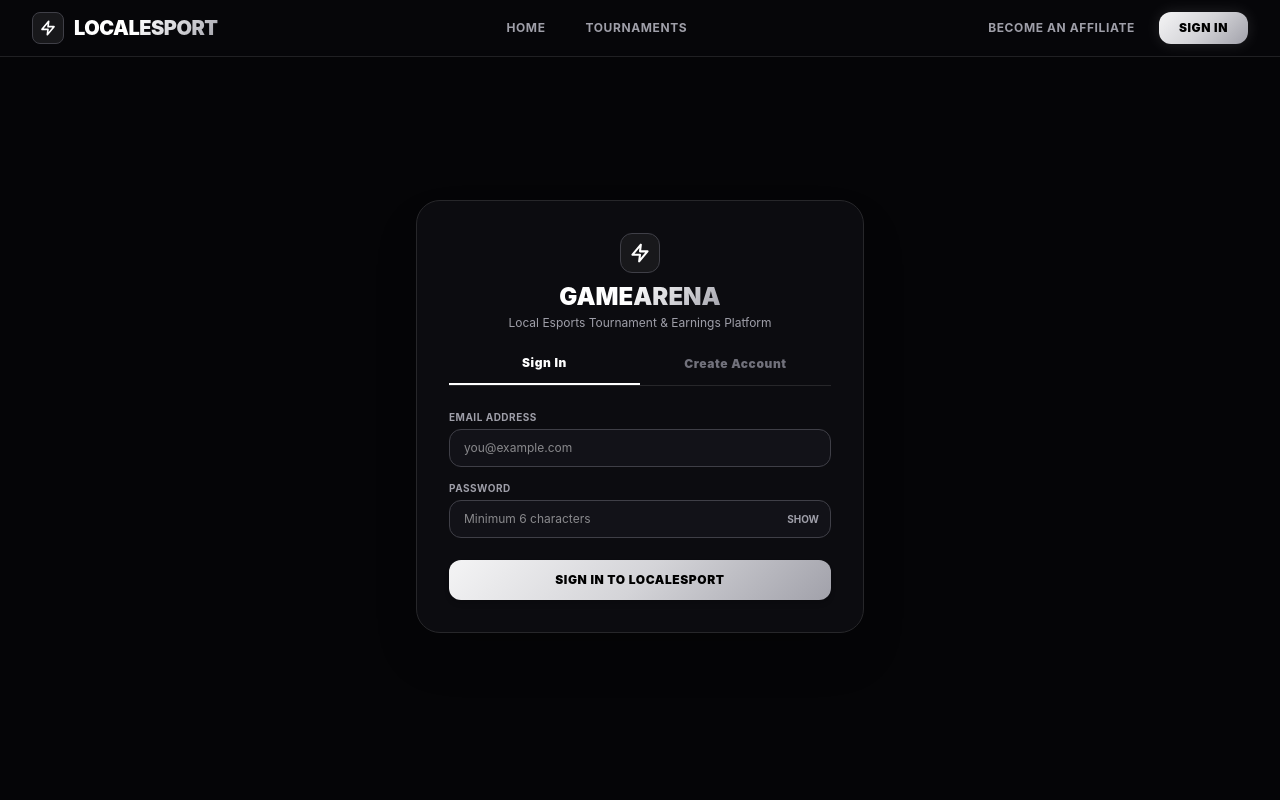
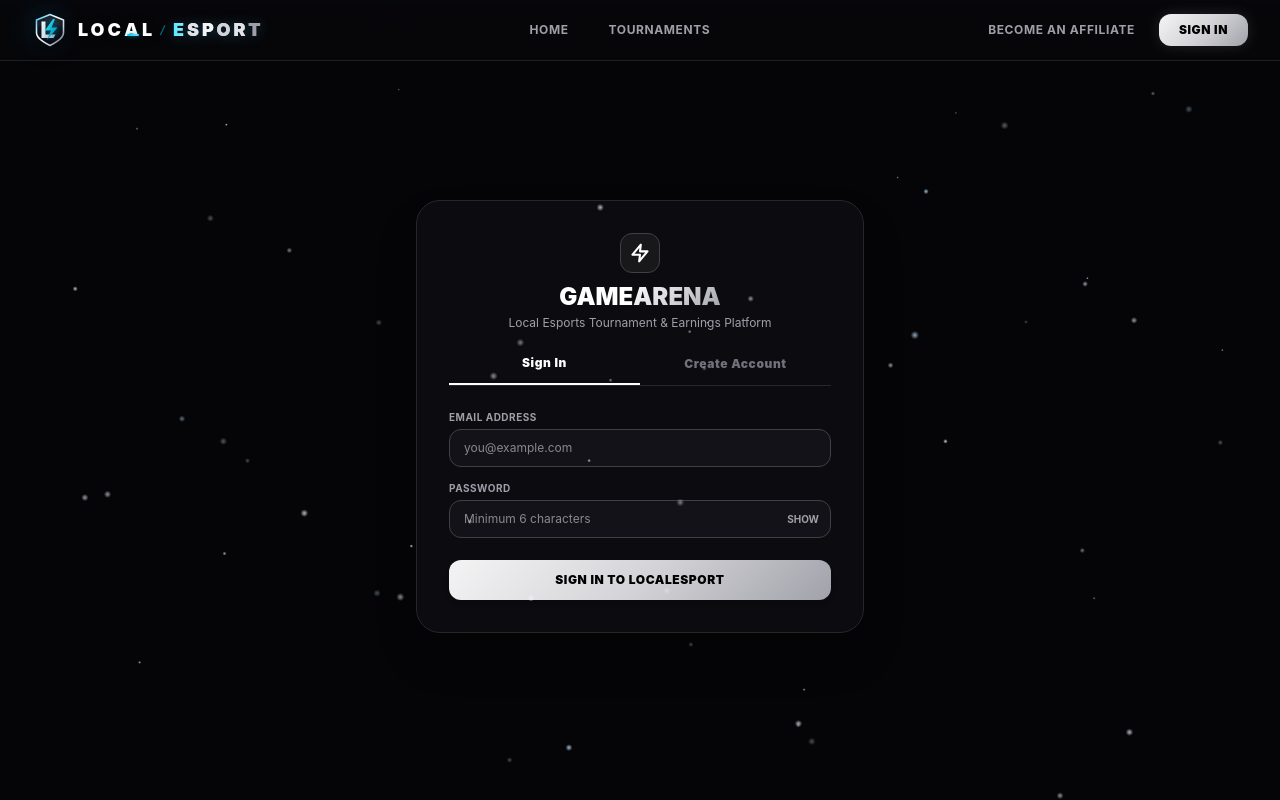
Before and after one commit to jaydeepmangaliya/Tournament, a React (Vite) app in the folder FE/: page /login in a window 1280 px wide. Built offline with nearby package versions, Linux system fonts and the light colour scheme.

Commit message:
feat(branding): esports crest emblem logo, stylized brand typography, and seamless auto-snowfall winter atmosphere

```diff
--- a/FE/src/App.jsx
+++ b/FE/src/App.jsx
@@ -11,6 +11,7 @@ import AffiliateDashboard from './components/AffiliateDashboard';
 import ReferAndEarn from './components/ReferAndEarn';
 import AdminDashboard from './components/AdminDashboard';
 import AdminLogin from './components/AdminLogin';
+import WinterEffect from './components/WinterEffect';
 
 const App = () => {
   const location = useLocation();
@@ -37,6 +38,7 @@ const App = () => {
 
   return (
     <div className="bg-[#0a0a0e] min-h-screen text-white">
+      {!isAdminRoute && <WinterEffect />}
       {!isAdminRoute && <Header />}
       <Routes>
         <Route path="/" element={<Home />} />
--- /dev/null
+++ b/FE/src/components/BrandLogo.jsx
@@ -0,0 +1,129 @@
+import React from 'react';
+
+export default function BrandLogo({ size = 'md', showTagline = false, className = '' }) {
+  // Size presets
+  const iconSizes = {
+    sm: 'w-7 h-7',
+    md: 'w-9 h-9',
+    lg: 'w-12 h-12',
+  };
+
+  const textSizes = {
+    sm: 'text-sm tracking-[0.14em]',
+    md: 'text-base sm:text-lg tracking-[0.16em]',
+    lg: 'text-xl sm:text-2xl tracking-[0.18em]',
+  };
+
+  return (
+    <div className={`flex items-center space-x-2.5 select-none ${className}`}>
+      {/* 1. HIGH-TIER ESPORTS CREST EMBLEM */}
+      <div className={`relative ${iconSizes[size] || iconSizes.md} flex-shrink-0 group`}>
+        {/* Ambient Back Glow */}
+        <div className="absolute inset-0 bg-gradient-to-br from-cyan-500/30 via-sky-500/10 to-transparent rounded-xl blur-md group-hover:blur-lg transition-all duration-300" />
+
+        {/* Outer Shield Frame */}
+        <svg
+          viewBox="0 0 36 36"
+          fill="none"
+          xmlns="http://www.w3.org/2000/svg"
+          className="w-full h-full relative z-10 drop-shadow-[0_2px_8px_rgba(0,0,0,0.8)] transition-transform duration-300 group-hover:scale-105"
+        >
+          <defs>
+            {/* Metallic Silver Rim Gradient */}
+            <linearGradient id="shieldRim" x1="0%" y1="0%" x2="100%" y2="100%">
+              <stop offset="0%" stopColor="#38bdf8" />
+              <stop offset="40%" stopColor="#ffffff" />
+              <stop offset="70%" stopColor="#cbd5e1" />
+              <stop offset="100%" stopColor="#475569" />
+            </linearGradient>
+
+            {/* Deep Obsidian Background */}
+            <linearGradient id="shieldBg" x1="50%" y1="0%" x2="50%" y2="100%">
+              <stop offset="0%" stopColor="#12141f" />
+              <stop offset="100%" stopColor="#08080d" />
+            </linearGradient>
+
+            {/* Monogram "L" Metallic Gradient */}
+            <linearGradient id="monogramL" x1="0%" y1="0%" x2="100%" y2="100%">
+              <stop offset="0%" stopColor="#ffffff" />
+              <stop offset="50%" stopColor="#e2e8f0" />
+              <stop offset="100%" stopColor="#94a3b8" />
+            </linearGradient>
+
+            {/* Electric Cyan Lightning Core */}
+            <linearGradient id="lightningBolt" x1="0%" y1="0%" x2="100%" y2="100%">
+              <stop offset="0%" stopColor="#67e8f9" />
+              <stop offset="50%" stopColor="#06b6d4" />
+              <stop offset="100%" stopColor="#0284c7" />
+            </linearGradient>
+          </defs>
+
+          {/* Hexagonal Shield Body */}
+          <path
+            d="M18 2.5 L31.5 8 V21 C31.5 27.5 18 33.5 18 33.5 C18 33.5 4.5 27.5 4.5 21 V8 L18 2.5 Z"
+            fill="url(#shieldBg)"
+            stroke="url(#shieldRim)"
+            strokeWidth="1.6"
+            strokeLinejoin="round"
+          />
+
+          {/* Faceted Top Reflection Accent */}
+          <path
+            d="M18 3.5 L30 8.5 V15 L18 10 L6 15 V8.5 L18 3.5 Z"
+            fill="white"
+            fillOpacity="0.05"
+          />
+
+          {/* Bold Monogram "L" Cradle */}
+          <path
+            d="M9.5 9.5 H13.5 V22.5 H23.5 L21.5 26 H9.5 V9.5 Z"
+            fill="url(#monogramL)"
+          />
+
+          {/* Electric Neon Apex Lightning Slashing Through Center */}
+          <path
+            d="M21 7 L13 18.5 H19 L15 28 L25.5 15.5 H19.5 L23 7 Z"
+            fill="url(#lightningBolt)"
+            className="filter drop-shadow-[0_0_4px_rgba(6,182,212,0.8)]"
+          />
+        </svg>
+      </div>
+
+      {/* 2. STYLIZED ESPORTS BRAND TYPOGRAPHY */}
+      <div className="flex flex-col justify-center">
+        <div className={`font-black uppercase flex items-center leading-none ${textSizes[size] || textSizes.md}`}>
+          {/* "LOCAL" - Razor sharp arctic white with custom styled apex 'A' */}
+          <span className="text-white drop-shadow-[0_1px_4px_rgba(0,0,0,0.8)] flex items-center">
+            <span>LOC</span>
+            {/* Styled Apex Character 'A' with cyan cross-notch */}
+            <span className="relative inline-block mx-[0.5px]">
+              <span className="text-white">A</span>
+              <span className="absolute bottom-[3px] left-[15%] right-[15%] h-[2px] bg-gradient-to-r from-cyan-400 to-sky-300 rounded-full shadow-[0_0_4px_rgba(6,182,212,0.8)]" />
+            </span>
+            <span>L</span>
+          </span>
+
+          {/* Futuristic Micro-Separator */}
+          <span className="mx-1 text-cyan-400/50 font-mono text-xs select-none">/</span>
+
+          {/* "ESPORT" - Metallic Silver-Chrome with Electric Ice Sheen */}
+          <span className="relative inline-block font-black bg-gradient-to-r from-cyan-300 via-slate-100 to-zinc-400 bg-clip-text text-transparent drop-shadow-[0_1px_6px_rgba(56,189,248,0.25)]">
+            <span>E</span>
+            <span className="text-zinc-200">S</span>
+            <span className="text-zinc-100">P</span>
+            <span className="text-zinc-300">O</span>
+            <span className="text-zinc-200">R</span>
+            <span className="text-zinc-400">T</span>
+          </span>
+        </div>
+
+        {/* Optional Micro Tagline */}
+        {showTagline && (
+          <span className="text-[8px] font-bold tracking-[0.25em] uppercase text-zinc-400 mt-0.5">
+            Competitive Gaming Arena
+          </span>
+        )}
+      </div>
+    </div>
+  );
+}
--- a/FE/src/components/Header.jsx
+++ b/FE/src/components/Header.jsx
@@ -2,6 +2,7 @@ import React, { useState, useEffect } from 'react';
 import { Link, useNavigate, useLocation } from 'react-router-dom';
 import axios from 'axios';
 import WalletModal from './WalletModal';
+import BrandLogo from './BrandLogo';
 
 const Header = () => {
   const [mobileOpen, setMobileOpen] = useState(false);
@@ -88,22 +89,13 @@ const Header = () => {
       <header className="fixed top-0 left-0 w-full z-40 bg-[#07070a]/95 backdrop-blur-md border-b border-zinc-800/80 px-3 sm:px-6 lg:px-8 py-3">
         <div className="flex justify-between items-center max-w-7xl mx-auto">
           {/* Logo */}
-          <Link to="/" className="flex items-center space-x-2 sm:space-x-2.5 flex-shrink-0">
-            <div className="w-8 h-8 rounded-lg bg-zinc-900 border border-zinc-700 flex items-center justify-center flex-shrink-0">
-              <svg className="w-4 h-4 text-white" viewBox="0 0 24 24" fill="none" stroke="currentColor" strokeWidth="2.5" strokeLinecap="round" strokeLinejoin="round">
-                <polygon points="13 2 3 14 12 14 11 22 21 10 12 10 13 2" />
-              </svg>
-            </div>
-            <div className="flex items-center space-x-1.5">
-              <span className="text-lg sm:text-xl font-black tracking-tight text-white">
-                LOCAL<span className="text-silver">ESPORT</span>
+          <Link to="/" className="flex items-center space-x-2 sm:space-x-3 flex-shrink-0">
+            <BrandLogo size="md" />
+            {isAffiliate && (
+              <span className="text-[9px] font-black uppercase px-2 py-0.5 rounded bg-zinc-800 text-zinc-300 border border-zinc-700 tracking-wider">
+                Partner
               </span>
-              {isAffiliate && (
-                <span className="text-[9px] font-black uppercase px-1.5 sm:px-2 py-0.5 rounded bg-zinc-800 text-zinc-300 border border-zinc-700 tracking-wider">
-                  Partner
-                </span>
-              )}
-            </div>
+            )}
           </Link>
 
           {/* Desktop Nav - Focused & Clean */}
--- /dev/null
+++ b/FE/src/components/WinterEffect.jsx
@@ -0,0 +1,104 @@
+import React, { useEffect, useRef } from 'react';
+
+export default function WinterEffect() {
+  const canvasRef = useRef(null);
+
+  useEffect(() => {
+    const canvas = canvasRef.current;
+    if (!canvas) return;
+    const ctx = canvas.getContext('2d');
+    if (!ctx) return;
+
+    let animationFrameId;
+    let width = (canvas.width = window.innerWidth);
+    let height = (canvas.height = window.innerHeight);
+
+    const handleResize = () => {
+      if (!canvas) return;
+      width = canvas.width = window.innerWidth;
+      height = canvas.height = window.innerHeight;
+    };
+    window.addEventListener('resize', handleResize);
+
+    // Number of soft snowfall particles based on viewport
+    const particleCount = width < 768 ? 40 : 65;
+
+    const particles = [];
+    for (let i = 0; i < particleCount; i++) {
+      particles.push({
+        x: Math.random() * width,
+        y: Math.random() * height,
+        radius: Math.random() * 2.2 + 0.8, // 0.8px to 3.0px
+        color: Math.random() > 0.3 ? 'rgba(235, 245, 255, ' : 'rgba(180, 225, 255, ',
+        alpha: Math.random() * 0.6 + 0.25,
+        speedY: Math.random() * 1.1 + 0.5,
+        speedX: Math.random() * 0.8 - 0.4,
+        angle: Math.random() * Math.PI * 2,
+        angularSpeed: Math.random() * 0.02 + 0.005,
+      });
+    }
+
+    let lastTime = performance.now();
+
+    const render = (time) => {
+      const delta = Math.min(32, time - lastTime) / 16.6;
+      lastTime = time;
+
+      ctx.clearRect(0, 0, width, height);
+
+      for (let i = 0; i < particles.length; i++) {
+        const p = particles[i];
+
+        // Gentle natural swaying physics
+        p.angle += p.angularSpeed * delta;
+        p.y += p.speedY * delta;
+        p.x += (Math.sin(p.angle) * 0.65 + p.speedX) * delta;
+
+        // Wrap around boundaries
+        if (p.y > height + 5) {
+          p.y = -5;
+          p.x = Math.random() * width;
+        }
+        if (p.x > width + 5) {
+          p.x = -5;
+        } else if (p.x < -5) {
+          p.x = width + 5;
+        }
+
+        // Draw soft glowing snowflake
+        ctx.beginPath();
+        const gradient = ctx.createRadialGradient(p.x, p.y, 0, p.x, p.y, p.radius * 1.4);
+        gradient.addColorStop(0, `${p.color}${p.alpha})`);
+        gradient.addColorStop(0.5, `${p.color}${p.alpha * 0.5})`);
+        gradient.addColorStop(1, 'rgba(255, 255, 255, 0)');
+
+        ctx.fillStyle = gradient;
+        ctx.arc(p.x, p.y, p.radius * 1.4, 0, Math.PI * 2, false);
+        ctx.fill();
+      }
+
+      animationFrameId = requestAnimationFrame(render);
+    };
+
+    animationFrameId = requestAnimationFrame(render);
+
+    return () => {
+      window.removeEventListener('resize', handleResize);
+      cancelAnimationFrame(animationFrameId);
+    };
+  }, []);
+
+  return (
+    <>
+      {/* 1. Snowfall Particle Canvas (Always on automatically, zero click interference) */}
+      <canvas
+        ref={canvasRef}
+        className="fixed inset-0 pointer-events-none z-30"
+        style={{ width: '100vw', height: '100vh' }}
+      />
+
+      {/* 2. Top Frosted Vignette with Subtle Icy Glimmer */}
+      <div className="fixed top-0 left-0 right-0 h-10 bg-gradient-to-b from-cyan-500/10 via-sky-500/5 to-transparent pointer-events-none z-20" />
+    </>
+  );
+}
```
Also changed, not shown: FE/src/components/AdminDashboard.jsx (+7 -13 lines), 5 other files (tests, documents, lock files or other folders).
